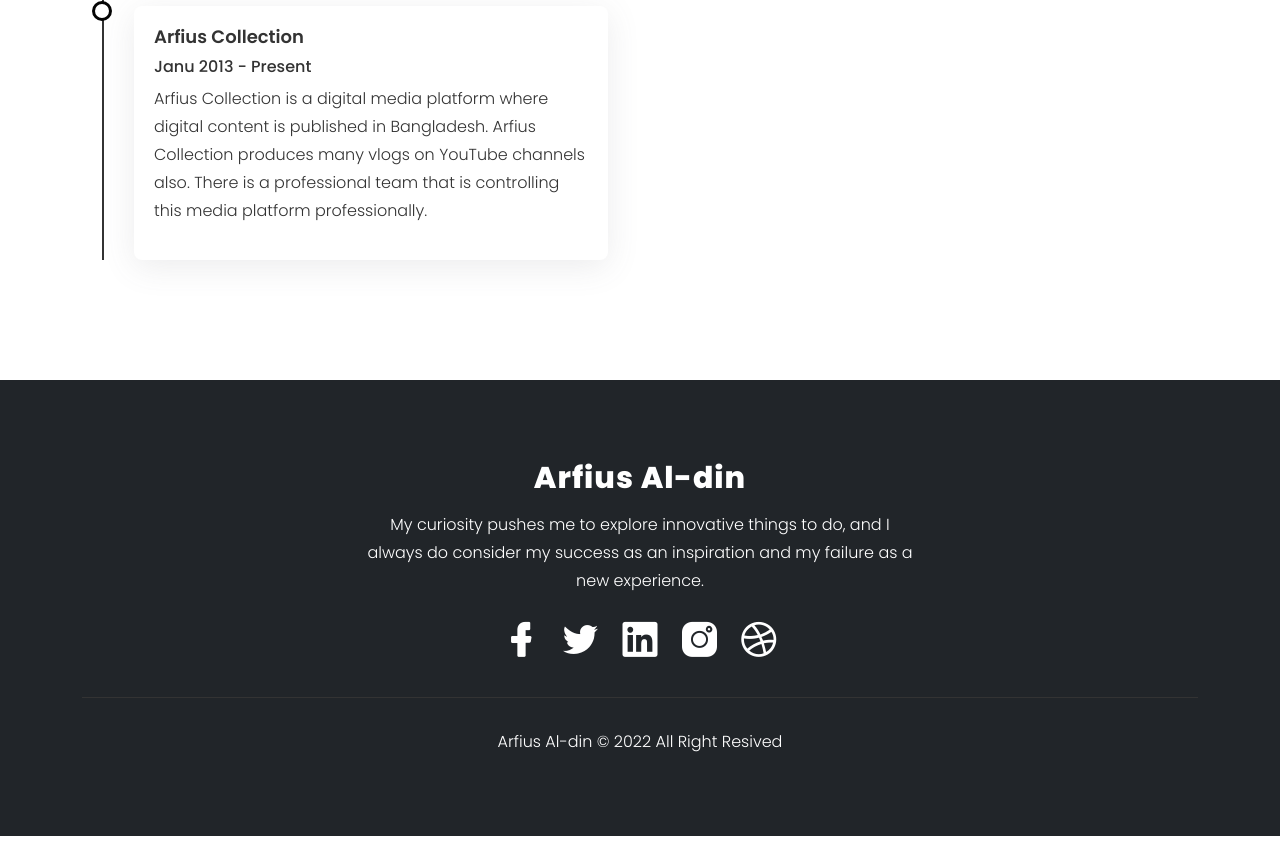
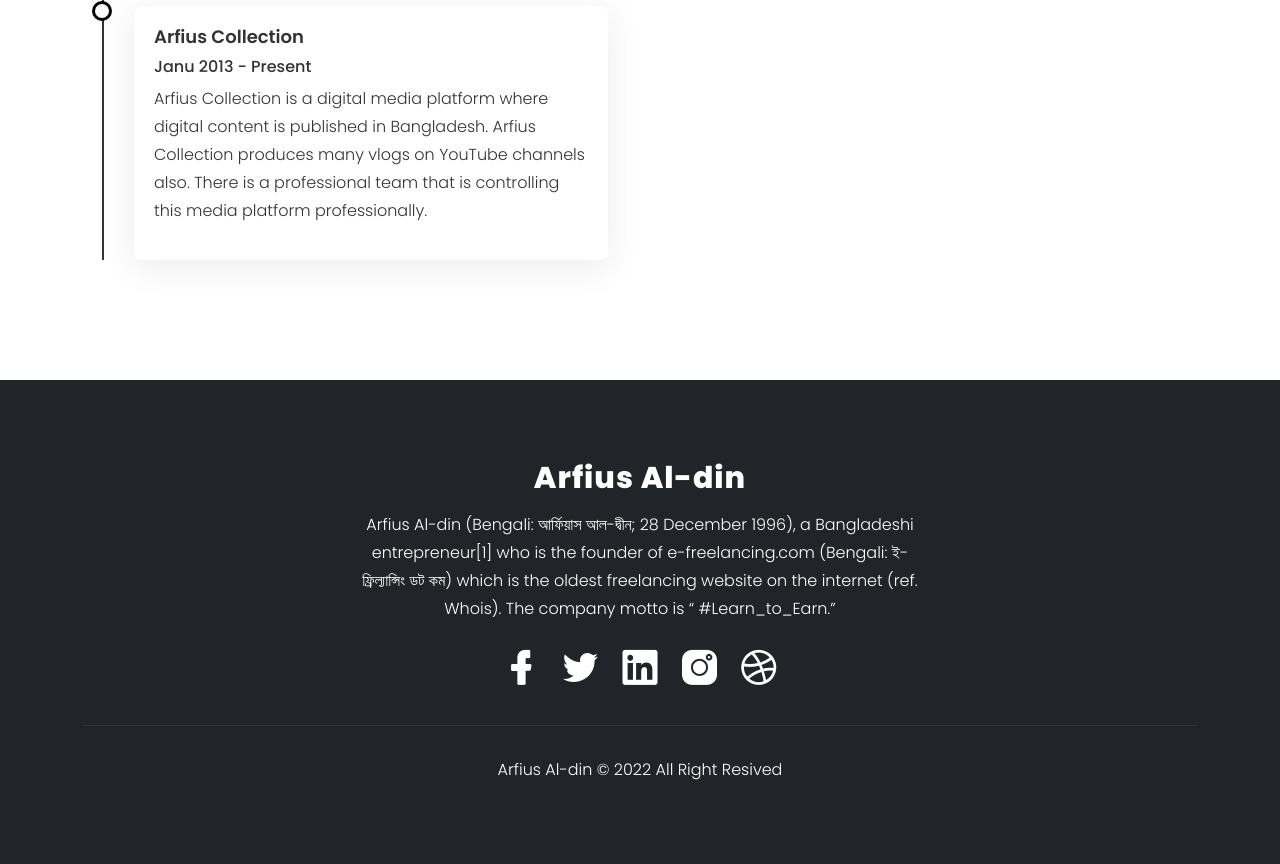
Before and after one commit to arfiusaldinofficial/portfolio, a plain HTML site: page resume.html in a window 1280 px wide. Shown: the part 526-1390 px from the top of the page. Before the commit the page ends 1362 px from the top, so only its background shows below. Drawn offline with Linux system fonts and the light colour scheme.

Commit message:
Update resume.html

```diff
--- a/resume.html
+++ b/resume.html
@@ -133,7 +133,7 @@
         <div class="footer-info text-center">
           <h2 class="f-logo"><a href="index.html">Arfius Al-din</a></h2>
           <p>
-            My curiosity pushes me to explore innovative things to do, and I always do consider my success as an inspiration and my failure as a new experience.
+            Arfius Al-din (Bengali: আর্ফিয়াস আল-দ্বীন; 28 December 1996), a Bangladeshi entrepreneur[1] who is the founder of e-freelancing.com (Bengali: ই-ফ্রিল্যান্সিং ডট কম) which is the oldest freelancing website on the internet (ref. Whois). The company motto is “ #Learn_to_Earn.”
           </p>
           <div class="footer-social">
             <ul>
```
